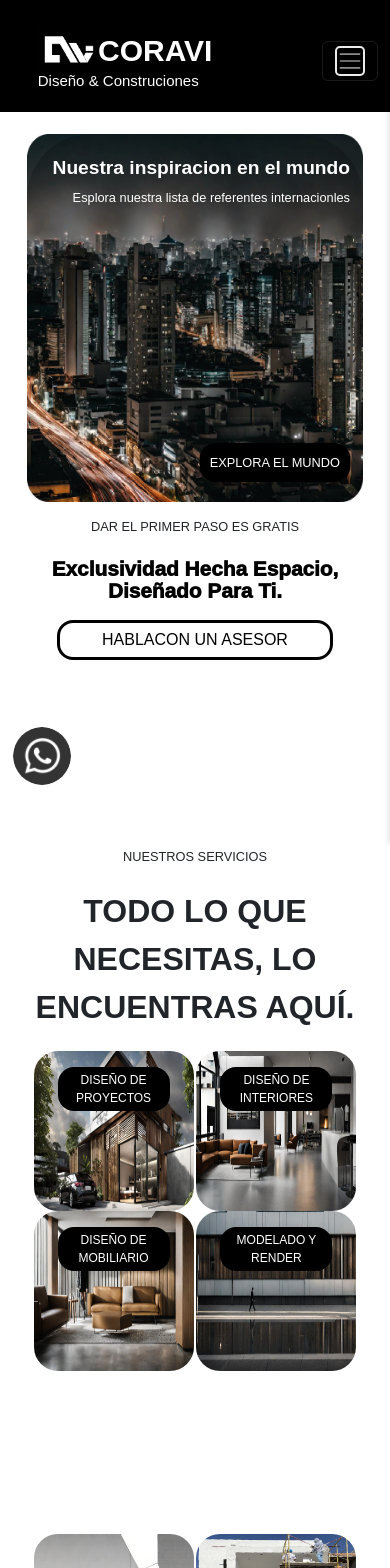
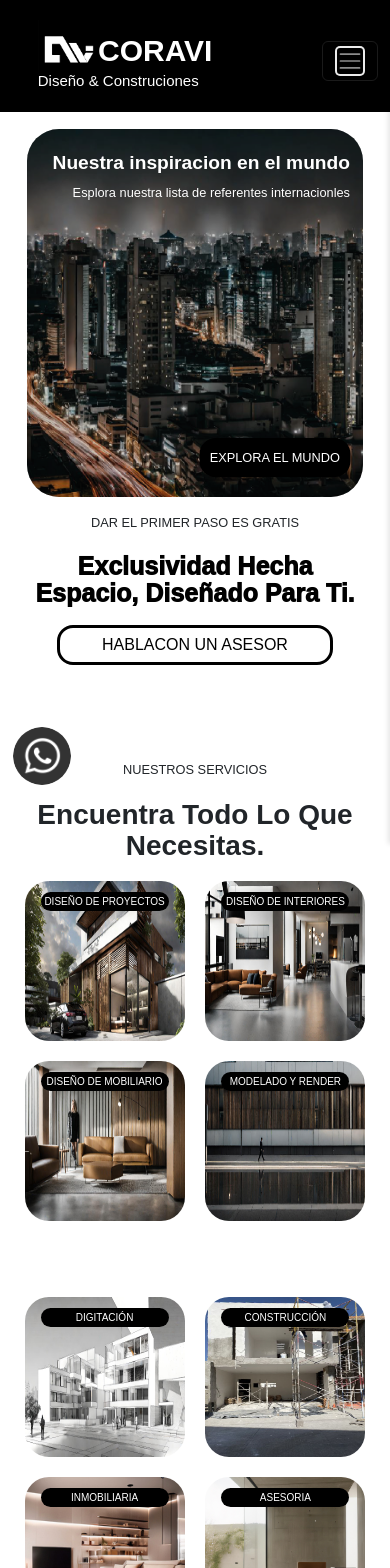
Before and after one commit to sbstzuluaga1111/coravi_front, a React (Create React App) app: page / in a window 390 px wide. Shown: the top 1568 px of the page. Built offline with nearby package versions, Linux system fonts and the light colour scheme; a web font is replaced by a local one.

Commit message:
Home v 1.0

```diff
--- a/src/components/Home/page2.jsx
+++ b/src/components/Home/page2.jsx
@@ -37,7 +37,7 @@ const Page2 = () => {
     <div ref={serviciosRef} className='contentt fade-out'>
 <div className='textoyuu'>
 <p className='bonscript'>NUESTROS SERVICIOS</p>
-<p className='monserat titulos' >TODO LO QUE NECESITAS, LO ENCUENTRAS AQUÍ.</p>
+<p className='monserat titulos pepooo' >Encuentra Todo Lo Que Necesitas.</p>
 </div>
 
 <div className='containerimgs'>
--- a/src/components/Home/page3.jsx
+++ b/src/components/Home/page3.jsx
@@ -66,7 +66,7 @@ const Page3 = () => {
 
       <div className="contenttt" ref={ref}>
         <div className="textoyuuu">
-          <p className="bonscript">ARQUITECTURA - MOBILIARIO - CONSTRUCCIÓN - INVERSIONES</p>
+          <p className="bonscript tttit">ARQUITECTURA - MOBILIARIO - CONSTRUCCIÓN - INVERSIONES</p>
           <h1 className="monserat titulos">TODO EN UN SOLO LUGAR</h1>
 
           <p className="bonscript">RECIBE LAS OFERTAS ANTES QUE NADIE</p>
--- a/src/components/Nav2.jsx
+++ b/src/components/Nav2.jsx
@@ -7,21 +7,19 @@ import Cita from './Agenda/Cita';
 const Nav2 = () => {
   const [showSugerenciasModal, setShowSugerenciasModal] = useState(false);
   const [showSugerenciasModal1, setShowSugerenciasModal1] = useState(false);
-  const [showMenu, setShowMenu] = useState(false);
+  const [showMenu, setShowMenu] = useState(false); // Estado para controlar la visibilidad del menú
+  const [showServicios, setShowServicios] = useState(false); // Estado para controlar la visibilidad del menú de servicios
   const menuRef = useRef(null);
 
   useEffect(() => {
-    // Agregar el manejador de eventos para cerrar el menú al hacer clic fuera de él
     const handleClickOutside = (event) => {
       if (menuRef.current && !menuRef.current.contains(event.target)) {
         setShowMenu(false);
       }
     };
 
-    // Agregar el manejador de eventos al documento
     document.addEventListener('mousedown', handleClickOutside);
 
-    // Limpiar el manejador de eventos al desmontar el componente
     return () => {
       document.removeEventListener('mousedown', handleClickOutside);
     };
@@ -29,19 +27,26 @@ const Nav2 = () => {
 
   const handleSugerenciasClick = () => {
     setShowSugerenciasModal(true);
-    setShowMenu(false); // Ocultar el menú cuando se abre SugerenciasModal
+    setShowMenu(false);
   };
 
   const handleSugerenciasClick1 = () => {
     setShowSugerenciasModal1(true);
-    setShowMenu(false); // Ocultar el menú cuando se abre Cita
+    setShowMenu(false);
   };
 
+  const handleServiciosClick = () => {
+    setShowServicios(!showServicios); // Cambiar el estado de visibilidad de los servicios
+    if (!showServicios && !showMenu) {
+      setShowMenu(true); // Si los servicios están cerrados y el menú principal también, abre el menú principal
+    }
+  };
+
+
   const toggleMenu = () => {
-    setShowMenu(!showMenu);
-    setShowSugerenciasModal(false); // Ocultar SugerenciasModal cuando se abre/cierra el menú
-    setShowSugerenciasModal1(false); // Ocultar Cita cuando se abre/cierra el menú
+    setShowMenu(!showMenu); // Cambiar el estado de visibilidad del menú principal
   };
+
 
   return (
     <div>
@@ -58,28 +63,18 @@ const Nav2 = () => {
               <NavLink to="/nosotros" className="nav-link" onClick={() => setShowMenu(false)}>Nosotros</NavLink>
             </li>
             <li className="nav-item">
-              <NavLink to="/diseño-proyecto" className="nav-link" onClick={() => setShowMenu(false)}>Diseño de Proyecto</NavLink>
-            </li>
-            <li className="nav-item">
-              <NavLink to="/diseño-interiores" className="nav-link" onClick={() => setShowMenu(false)}>Diseño de Interiores</NavLink>
-            </li>
-            <li className="nav-item">
-              <NavLink to="/diseño-mobiliario" className="nav-link" onClick={() => setShowMenu(false)}>Diseño de Mobiliario</NavLink>
-            </li>
-            <li className="nav-item">
-              <NavLink to="/modelado-render" className="nav-link" onClick={() => setShowMenu(false)}>Modelado y Render</NavLink>
-            </li>
-            <li className="nav-item">
-              <NavLink to="/digitacion" className="nav-link" onClick={() => setShowMenu(false)}>Digitación</NavLink>
-            </li>
-            <li className="nav-item">
-              <NavLink to="/construccion" className="nav-link" onClick={() => setShowMenu(false)}>Construcción</NavLink>
-            </li>
-            <li className="nav-item">
-              <NavLink to="/inmobiliaria" className="nav-link" onClick={() => setShowMenu(false)}>Inmobiliaria</NavLink>
-            </li>
-            <li className="nav-item">
-              <NavLink to="/asesoria" className="nav-link" onClick={() => setShowMenu(false)}>Asesoría</NavLink>
+              {/* eslint-disable-next-line jsx-a11y/anchor-is-valid */}
+                <a className="nav-link dropdown-toggle" onClick={handleServiciosClick}>Servicios</a>
+                <ul className={`dropdown-menu ${showServicios ? 'show' : ''}`}>
+                <li><NavLink to="/diseño-proyecto" className="nav-link" onClick={() => setShowMenu(false)}>Diseño de Proyecto</NavLink></li>
+                <li><NavLink to="/diseño-interiores" className="nav-link" onClick={() => setShowMenu(false)}>Diseño de Interiores</NavLink></li>
+                <li><NavLink to="/diseño-mobiliario" className="nav-link" onClick={() => setShowMenu(false)}>Diseño de Mobiliario</NavLink></li>
+                <li><NavLink to="/modelado-render" className="nav-link" onClick={() => setShowMenu(false)}>Modelado y Render</NavLink></li>
+                <li><NavLink to="/digitacion" className="nav-link" onClick={() => setShowMenu(false)}>Digitación</NavLink></li>
+                <li><NavLink to="/construccion" className="nav-link" onClick={() => setShowMenu(false)}>Construcción</NavLink></li>
+                <li><NavLink to="/inmobiliaria" className="nav-link" onClick={() => setShowMenu(false)}>Inmobiliaria</NavLink></li>
+                <li><NavLink to="/asesoria" className="nav-link" onClick={() => setShowMenu(false)}>Asesoría</NavLink></li>
+              </ul>
             </li>
             <li className="nav-item">
               <button className="nav-link d-md-none" onClick={handleSugerenciasClick1}>Agenda tu cita</button>
@@ -87,6 +82,10 @@ const Nav2 = () => {
             <li className="nav-item">
               <button className="nav-link d-md-none" onClick={handleSugerenciasClick}>Comentarios</button>
             </li>
+            <li className="nav-item">
+  <span className="nav-link version">V 1.0</span>
+</li>
+
           </ul>
         </div>
       </div>
--- a/src/components/css/Home.css
+++ b/src/components/css/Home.css
@@ -232,7 +232,7 @@
 
     .generalbuton{
         transform: translatey(-100px);
-        padding-bottom: 240px;
+
     }
 
     .redes{
@@ -314,13 +314,13 @@
 
   .textoyuu {
     opacity: 0;
-    transform: translateX(20px) translateY(-180px);
+    transform: translateX(50px) translateY(-130px);
     transition: opacity 1s ease-in-out, transform 1.5s ease-in-out;
   }
 
   .textoyuu.fade-out-active {
     opacity: 1;
-    transform: translateX(0px) translateY(-180px);
+    transform: translateX(0px) translateY(-130px);
   }
 
 
@@ -355,5 +355,6 @@
 
 
   .mine{
-    font-size: 19px;
+    width: 100%!important;
+    font-size: 16px!important;
   }
--- a/src/components/css/Home1.css
+++ b/src/components/css/Home1.css
@@ -78,6 +78,7 @@
 
   .imagen1 {
     width: 100%;
+    border-radius: 2rem;
     height: 36rem;
     background-color: white;
     display: block;
--- a/src/components/css/Home2.css
+++ b/src/components/css/Home2.css
@@ -1,7 +1,7 @@
 .contentt{
     padding: 4%;
     width: 100%;
-    min-height: 98vh;
+    min-height: 80vh;
     display: flex;
     justify-content: center;
 }
@@ -22,8 +22,18 @@
   align-items: center;
   flex-direction: column;
   justify-content: center;
-  width: 90%;
+  width: 75%;
+
 }
+
+.containerimgs > *:first-child {
+  margin-bottom: 10px; /* Cambia el valor según la separación que desees */
+}
+
+.containerimgs > *:last-child {
+  margin-top: 10px; /* Cambia el valor según la separación que desees */
+}
+
 
 
   .bututu {
@@ -47,3 +57,8 @@
     padding: 4px;
     color: black;
   }
+
+  .pepooo{
+    margin-top: 10%;
+    font-size: 50px !important;
+  }
--- a/src/components/css/Home3.css
+++ b/src/components/css/Home3.css
@@ -76,6 +76,7 @@
       }
       .titulos{
         text-align: center;
+        font-size: 25px;
       }
 
       .atenciont{
@@ -83,22 +84,48 @@
     }
 
     .textoyuuu {
-        height: 596px;
+        height: 556px;
       }
 
 
 
       .bututu {
-        bottom: 20px;
+        bottom: 50px;
         position: absolute;
-        width: 70%;
+        width: 80%;
         border-radius: 1rem;
-        padding: 4px;
-        font-size: 12px;
+        padding: 2px;
+        font-size: 10px;
         color: white;
         background-color: #000000;
         font-family: 'Bahnschrift Light Condensed', sans-serif;
         border: none;
         transition: background-color 0.3s ease;
     }
+
+    .contentt{
+      min-height: 70vh;
   }
+
+  .contenttt{
+    min-height: 70vh;
+}
+
+.containerimgs {
+  width: 95%;
+  margin-left: 5%;
+  margin-right: 5%;
+}
+
+.tttit{
+  font-size: 11px !important;
+  width: 100%;
+}
+
+.pepooo{
+  margin-top: 0%;
+  font-size: 28px !important;
+  line-height: 1.1;
+}
+
+  }
--- a/src/components/css/Nav.css
+++ b/src/components/css/Nav.css
@@ -253,6 +253,15 @@ p:active {
   margin-bottom: 100px;
 }
 
+/* Estilos para el elemento Servicios */
+.nav-link.dropdown-toggle {
+  color: black; /* Letras negras */
+}
+
+/* Estilos para el fondo gris del elemento actualmente seleccionado */
+.nav-item.active .nav-link.dropdown-toggle {
+  background-color: #f0f0f0; /* Fondo gris claro */
+}
 
 
 .Nav2 {
@@ -338,3 +347,13 @@ p:active {
 .nav-link.d-md-none:hover {
   background-color: #f0f0f0; /* Cambia el color de fondo al pasar el cursor sobre el botón */
 }
+
+.version {
+  font-size: 20px !important;
+  color: black !important; /* Color de las letras */
+  position: absolute; /* Posición absoluta para estar debajo */
+  text-align: end;
+  bottom: 0; /* Alinea el texto en la parte inferior */
+  width: 90%; /* Ocupa todo el ancho del contenedor */
+  padding: 10px; /* Ajusta el espaciado interno */
+}
--- a/src/components/css/Nosotros.css
+++ b/src/components/css/Nosotros.css
@@ -16,8 +16,8 @@
 
 
   .circu {
-    height: 77% !important;
-    border-radius: 4rem;
+    height: 100% !important;
+    border-radius: 2rem;
   }
 
   .imagenNosotrosContainer {
```
